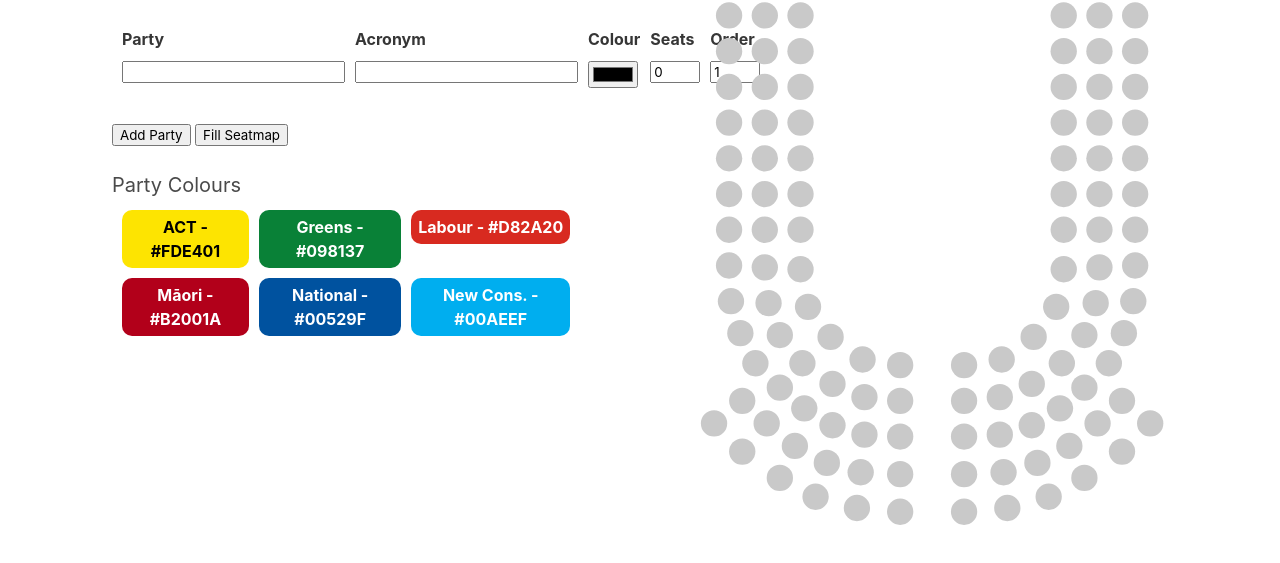
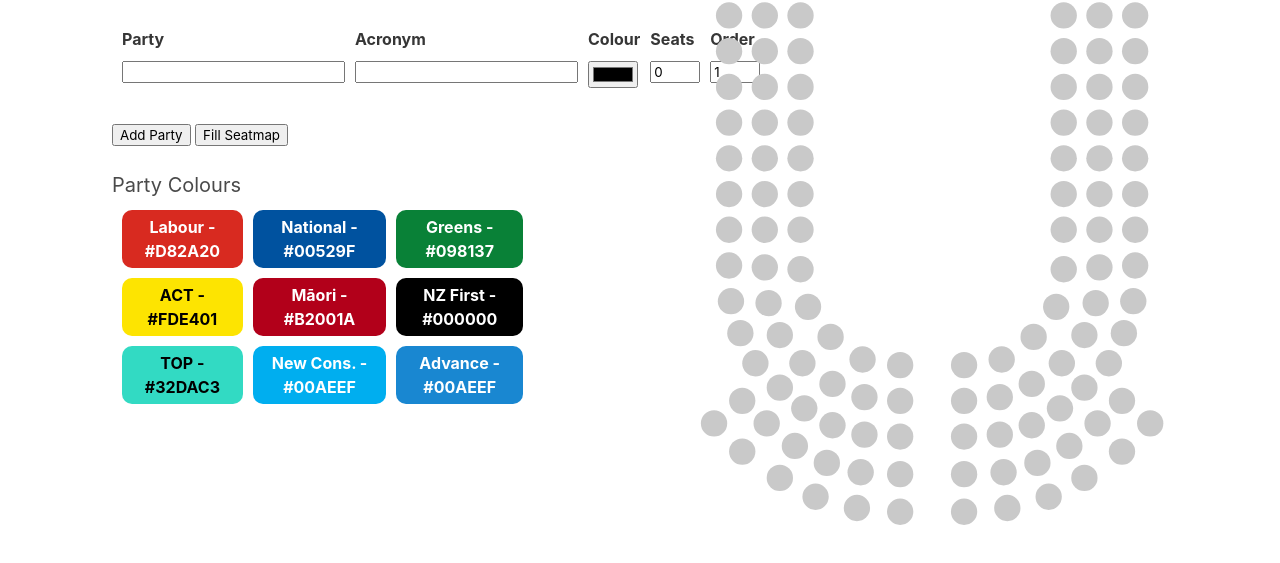
Before and after one commit to carolinaisslaying/Parliament-Seats-Generator, a plain HTML site: page index.html in a window 1280 px wide. Shown: the part 103-666 px from the top of the page. Drawn offline with nearby package versions, Linux system fonts and the light colour scheme.

Commit message:
Clean up the party colours bank

```diff
--- a/index.html
+++ b/index.html
@@ -26,7 +26,7 @@
                                     </tr>
                                     <tr id="partyTR1">
                                         <td><input type="text" id="party1" /></td>
-                                        <td><input type="text" maxlength="3" onkeyup="this.value = this.value.toUpperCase();" id="acronym1" /></td>
+                                        <td><input type="text" maxlength="3" onkeyup="this.value = this.value.toUpperCase();"id="acronym1" /></td>
                                         <td><input type="color" id="colour1" /></td>
                                         <td><input type="number" id="seats1" max="120" style="width: 50px;" value="0" /></td>
                                         <td><input type="number" id="order1" max="11" style="width: 50px;" value="1" /><input type="hidden" value="1" class="partyid"></input></td></td>
@@ -40,16 +40,21 @@
                         <br />
                         <div>
                             <h3 class="is-size-5">Party Colours</h3>
-                            <table style="width:100%" id="partyinputs-table">
+                            <table style="width:90%" id="partyinputs-table">
+                                <tr>
+                                    <th><p class="partyColour" style="background-color: #D82A20; color: white;">Labour - #D82A20</p></th>
+                                    <th><p class="partyColour" style="background-color: #00529F; color: white;">National - #00529F</p></th>
+                                    <th><p class="partyColour" style="background-color: #098137; color: white;">Greens - #098137</p></th>
+                                </tr>
                                 <tr>
                                     <th><p class="partyColour" style="background-color: #FDE401; color: black;">ACT - #FDE401</p></th>
-                                    <th><p class="partyColour" style="background-color: #098137; color: white;">Greens - #098137</p></th>
-                                    <th><p class="partyColour" style="background-color: #D82A20; color: white;">Labour - #D82A20</p></th>
+                                    <th><p class="partyColour" style="background-color: #B2001A; color: white;">Māori - #B2001A</p></th>
+                                    <th><p class="partyColour" style="background-color: black; color: white;">NZ First - #000000</p></th>
                                 </tr>
                                 <tr>
-                                    <th><p class="partyColour" style="background-color: #B2001A; color: white;">Māori - #B2001A</p></th>
-                                    <th><p class="partyColour" style="background-color: #00529F; color: white;">National - #00529F</p></th>
+                                    <th><p class="partyColour" style="background-color: #32DAC3; color: black;">TOP - #32DAC3</p></th>
                                     <th><p class="partyColour" style="background-color: #00AEEF; color: white;">New Cons. - #00AEEF</p></th>
+                                    <th><p class="partyColour" style="background-color: #1987D1; color: white;">Advance - #00AEEF</p></th>
                                 </tr>
                             </table>
                         </div>
```
